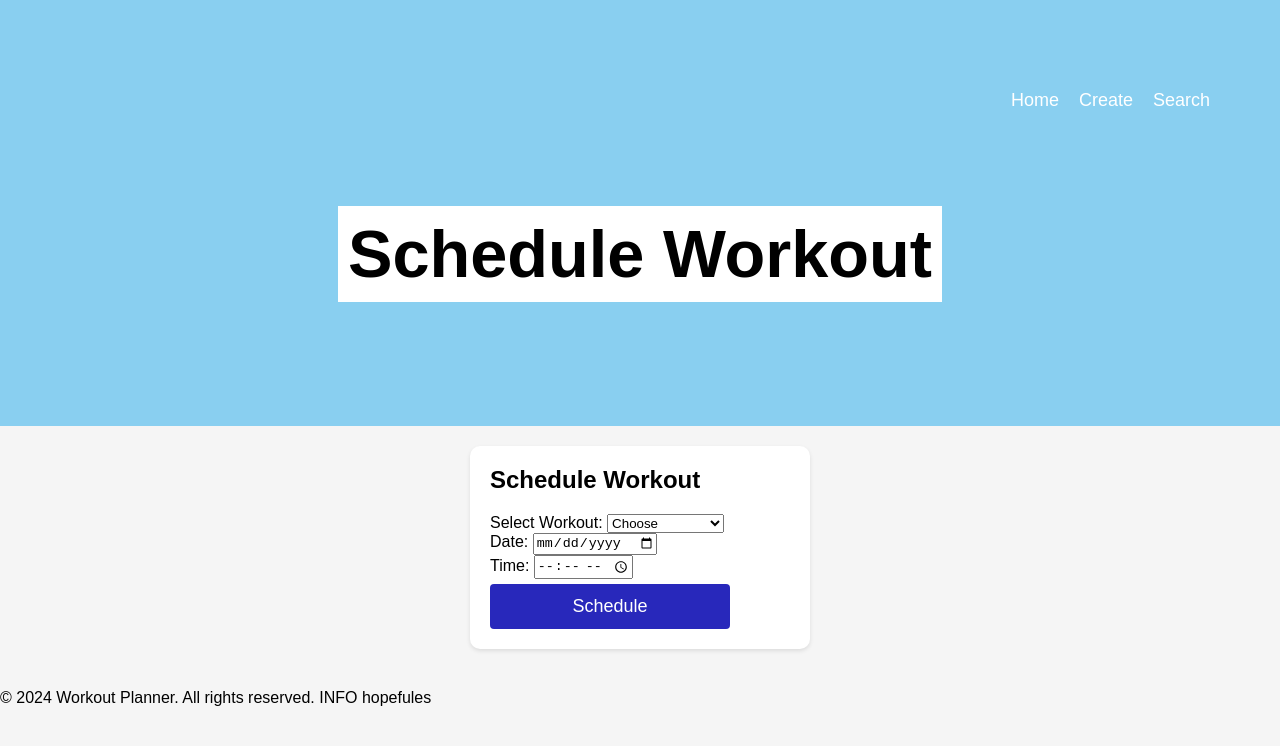
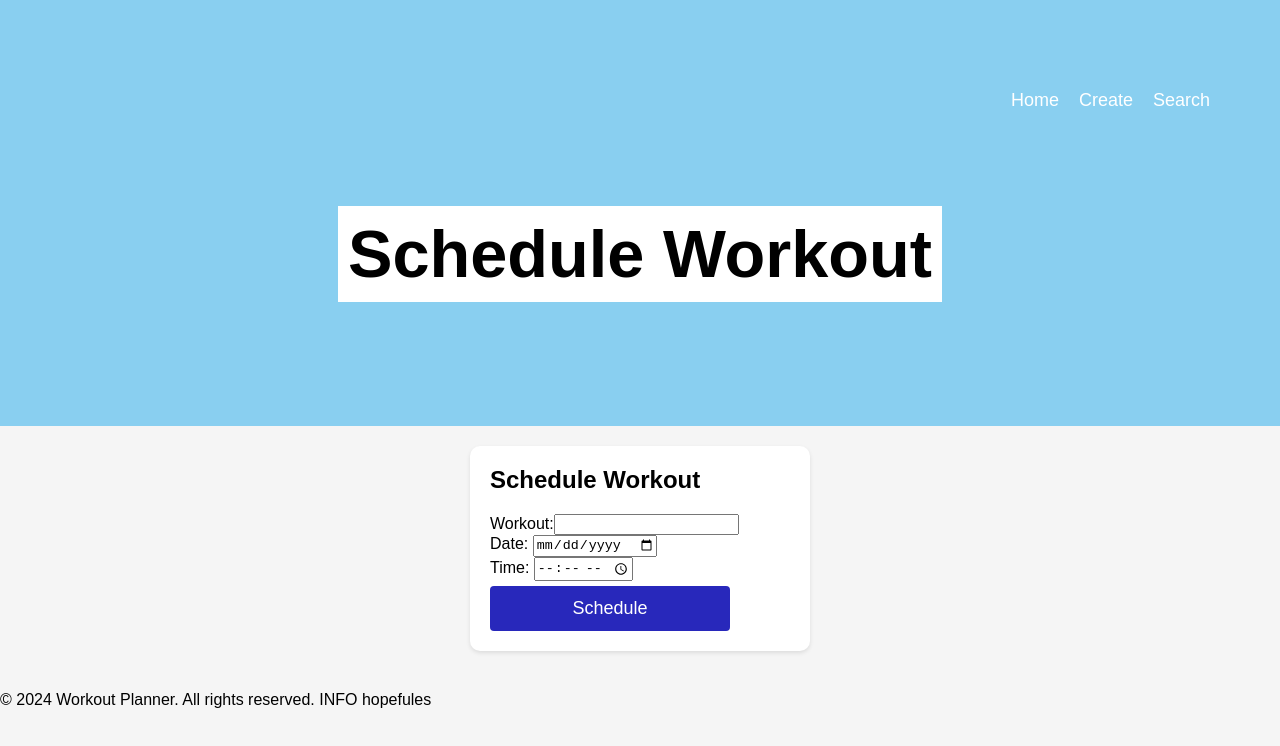
Before and after one commit to info340c-sp24/project-info-hopefuls, a React (Create React App) app in the folder my-app/: page /schedule in a window 1280 px wide. Shown: the top 746 px of the page. Built offline with nearby package versions, Linux system fonts and the light colour scheme.

Commit message:
did interactivity for this

```diff
--- a/my-app/src/App.js
+++ b/my-app/src/App.js
@@ -1,7 +1,7 @@
 import React from 'react';
 
 import ReactDOM from "react-dom";
-import Signin from './signin';
+import Signin from './Signin';
 import Landing from './Landing';
 import Createwo from './createwo';
 import SearchWorkouts from './search';
--- a/my-app/src/ScheduleForm.js
+++ b/my-app/src/ScheduleForm.js
@@ -1,30 +1,55 @@
 import React, { useState } from 'react';
 import { useNavigate } from 'react-router-dom';
-import WorkoutSelect from './WorkoutSelect';
 import DateInput from './DateInput';
 import TimeInput from './TimeInput';
 import SubmitButton from './SubmitButton';
 
 const ScheduleForm = ({ workout, setWorkout, date, setDate, time, setTime, handleSubmit }) => {
   const [submitted, setSubmitted] = useState(false);
+  const [invalidDate, setInvalidDate] = useState(false); // State for invalid date
+  const [scheduledDate, setScheduledDate] = useState(null); // State for scheduled date
   const navigate = useNavigate();
 
   const onSubmit = (e) => {
+    e.preventDefault();
+
+    // Date validation check
+    const today = new Date();
+    const selectedDate = new Date(date);
+
+    if (selectedDate < today) {
+      setInvalidDate(true);
+      return;
+    }
+
+    // If date is valid, proceed with form submission
     handleSubmit(e);
     setSubmitted(true);
+    setScheduledDate(selectedDate); // Store the scheduled date
+    setInvalidDate(false); // Reset invalid date state
     setTimeout(() => {
-      navigate('/');
+      navigate('/'); // Redirect to the home page
     }, 2000); // Redirect after 2 seconds
   };
 
   return (
     <form onSubmit={onSubmit} className="card">
       <h2>Schedule Workout</h2>
-      <WorkoutSelect workout={workout} setWorkout={setWorkout} />
+      <label htmlFor="workout_input">Workout:</label>
+      <input
+        type="text"
+        id="workout_input"
+        value={workout}
+        onChange={(e) => setWorkout(e.target.value)}
+        required
+      />
       <DateInput date={date} setDate={setDate} />
       <TimeInput time={time} setTime={setTime} />
+      {invalidDate && <p style={{ color: 'red' }}>Invalid date! Please select a date on or after today.</p>}
+      {submitted && scheduledDate && (
+         <p>Workout scheduled for {new Date(scheduledDate.getTime() + scheduledDate.getTimezoneOffset() * 60000).toLocaleDateString()} at {time}.</p>
+      )}
       <SubmitButton />
-      {submitted && <p>You've scheduled a workout!</p>}
     </form>
   );
 };
--- a/my-app/src/createwo.js
+++ b/my-app/src/createwo.js
@@ -1,6 +1,10 @@
-import React, { useState } from 'react';
+import React, { useState, useRef } from 'react';
 import { useNavigate } from 'react-router-dom';
 import './index.css';
+import CwBuildingWorkout from './CwBuildingWorkout';
+import CwHeader from './CwHeader';
+import Footer from './Footer';
+import workouts from "./workouts.json";
 
 const Createwo = () => {
   //creating new workout... or search?
@@ -9,6 +13,7 @@ const Createwo = () => {
   const [repsSets, setRepsSets] = useState('');
   const [description, setDiscription] = useState('');
   const [myWO, setmyWO] = useState('');
+  const [filteredWorkouts, setFilteredWorkouts] = useState([]);
 
   // workout list user is creating
   const [newWorkout, setNewWorkout] = useState([]);
```
